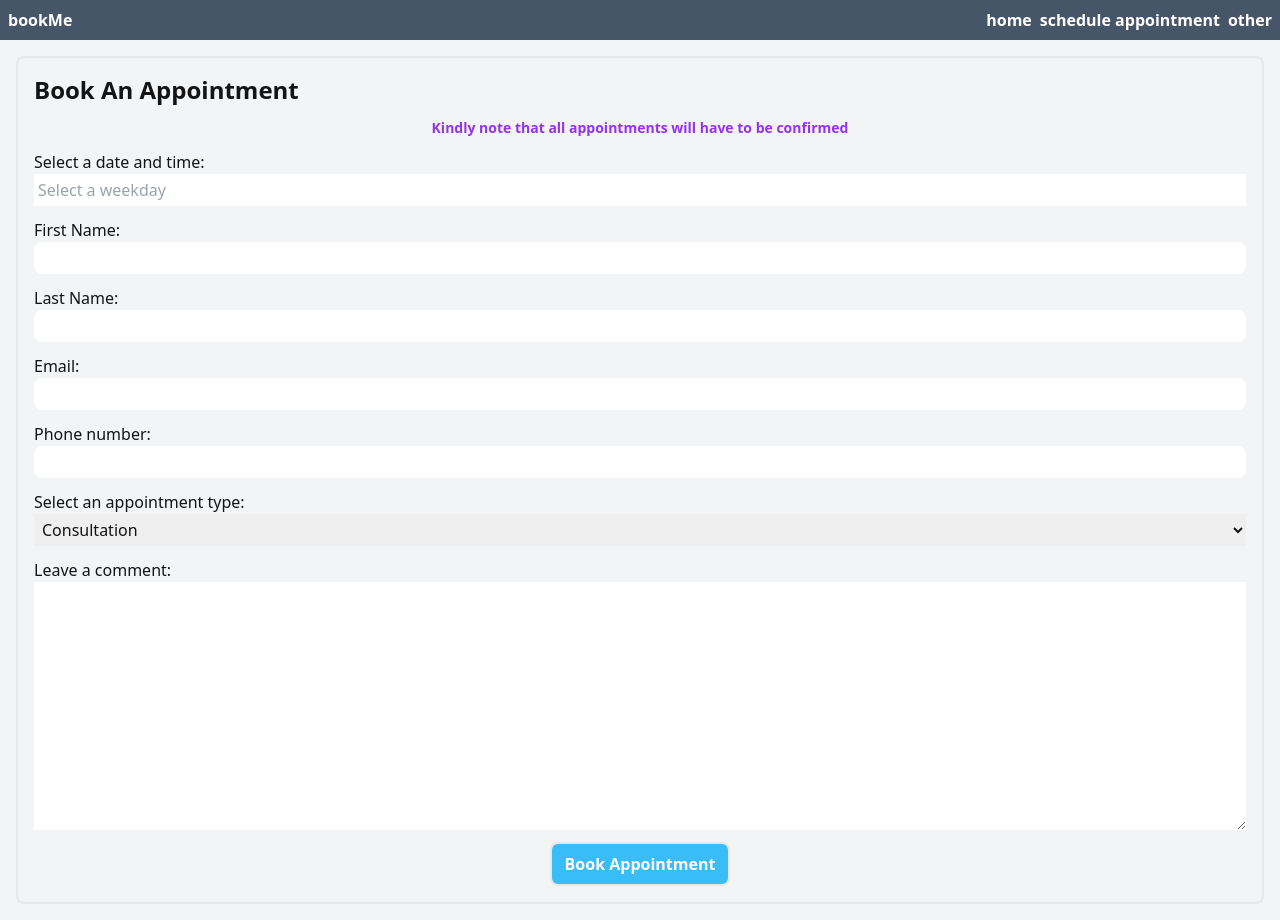
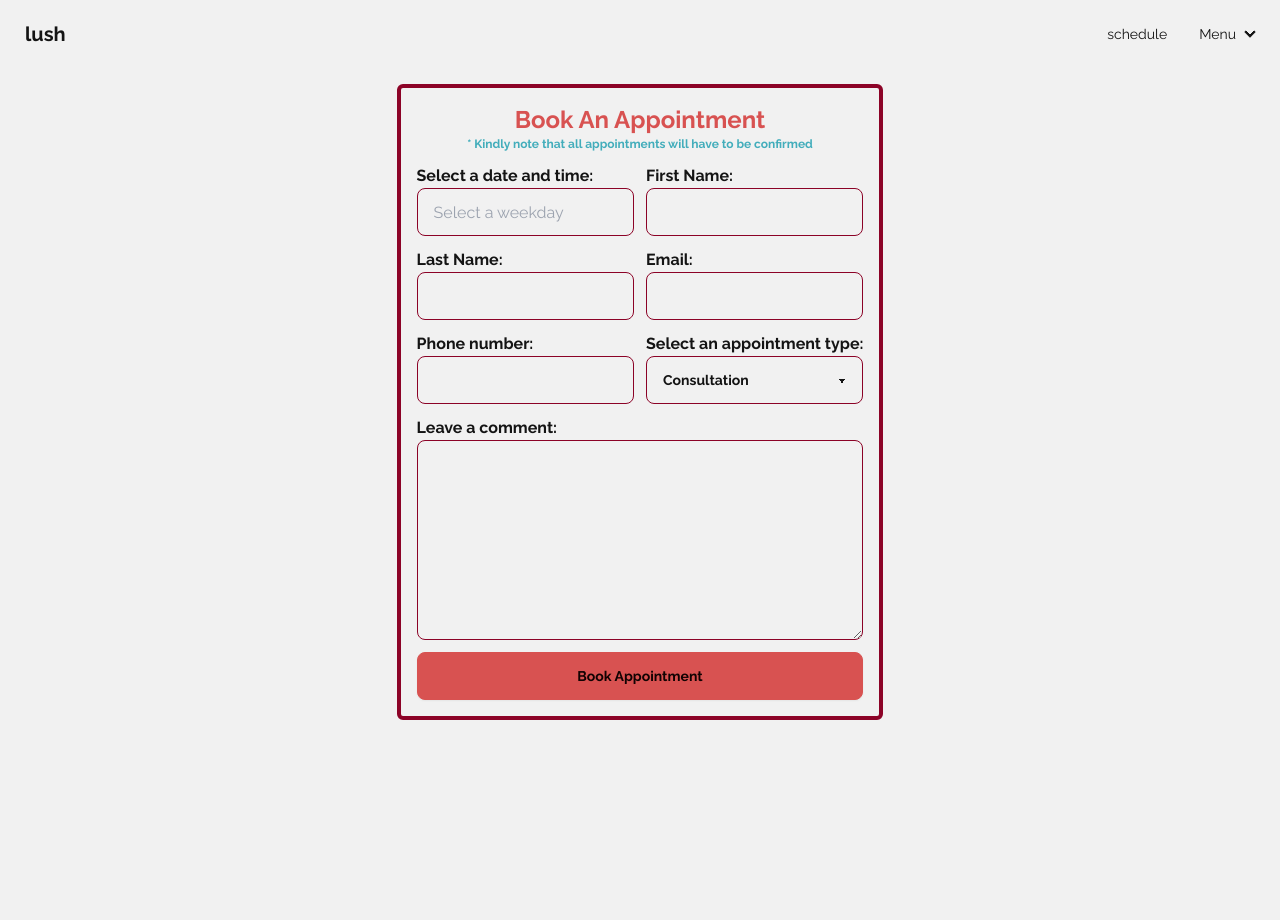
Before and after one commit to elvisnipah/appointment-booking-frontend, a React (Vite) app: page /new in a window 1280 px wide. After the commit the page ends 800 px from the top, so only its background shows below. Built offline with nearby package versions, Linux system fonts and the light colour scheme.

Commit message:
add new styles

```diff
--- a/src/App.jsx
+++ b/src/App.jsx
@@ -11,7 +11,7 @@ const App = () => {
   const handleLogin = () => {};
 
   return (
-    <div className="bg-gray-100 page">
+    <div className="bg-base-100 page font-Raleway">
       <Header />
       <Routes>
         <Route path="/" element="" />
--- a/src/components/AppointmentForm.jsx
+++ b/src/components/AppointmentForm.jsx
@@ -51,15 +51,19 @@ const AppointmentForm = () => {
   };
 
   return (
-    <div className="page p-4 bg-gray-100">
+    <div className="page p-4 max-w-[500px] md:max-w-[800px] self-center">
       <form
-        className="flex flex-col gap-3 border-2 rounded-lg p-4"
+        className="flex flex-col md:grid md:grid-cols-2 gap-3 border-4 border-primary rounded-md p-4"
         onSubmit={handleSubmit}
       >
-        <h1 className="text-2xl font-bold">Book An Appointment</h1>
-        <p className="font-bold text-center text-sm text-purple-600">
-          Kindly note that all appointments will have to be confirmed
-        </p>
+        <div className="md:col-span-2 flex flex-col items-center">
+          <h1 className="text-2xl font-bold text-secondary ">
+            Book An Appointment
+          </h1>
+          <p className="font-bold text-xs text-info">
+            * Kindly note that all appointments will have to be confirmed
+          </p>
+        </div>
 
         <DateInput
           date={appointment.date}
@@ -108,16 +112,16 @@ const AppointmentForm = () => {
             name="type"
             onChange={handleInputChange}
             value={appointment.type}
-            className="p-1"
+            className="select select-primary w-full max-w-xs"
           >
             <option value="consultation">Consultation</option>
             <option value="fitting">Fitting</option>
           </select>
         </Label>
-        <Label>
+        <Label colspan>
           Leave a comment:
           <textarea
-            className="p-1"
+            className="textarea textarea-primary max-h-[200px] font-normal"
             name="comment"
             cols="30"
             rows="10"
@@ -126,10 +130,7 @@ const AppointmentForm = () => {
           ></textarea>
         </Label>
 
-        <button
-          type="submit"
-          className="bg-sky-400 border-2 rounded-lg w-[180px] self-center text-white p-2 font-bold"
-        >
+        <button type="submit" className="btn btn-secondary md:col-span-2">
           Book Appointment
         </button>
       </form>
--- a/src/components/ConfirmationPage.jsx
+++ b/src/components/ConfirmationPage.jsx
@@ -2,8 +2,6 @@ import { useSelector } from "react-redux";
 
 const ConfirmationPage = () => {
   const appointment = useSelector(({ bookings }) => bookings);
-
-  console.log(appointment);
 
   if (!appointment) {
     return <div>Nothing to see here</div>;
@@ -12,6 +10,8 @@ const ConfirmationPage = () => {
   return (
     <div>
       Your appointment is scheduled. Appointment ID is ${appointment.id}
+      <br />
+      You can contact +2345345345345 to make enquiries.
     </div>
   );
 };
--- a/src/components/DateInput.jsx
+++ b/src/components/DateInput.jsx
@@ -53,7 +53,7 @@ const DateInput = ({ date, handleDateInputChange }) => {
     <Label>
       Select a date and time:
       <ReactDatePicker
-        className="w-[100%] p-1"
+        className="input input-bordered input-primary w-full max-w-xs font-normal"
         dateFormat="MMMM d, yyyy h:mm aa"
         showTimeSelect
         selected={date}
--- a/src/components/ui/CustomInput.jsx
+++ b/src/components/ui/CustomInput.jsx
@@ -1,7 +1,7 @@
 const CustomInput = (props) => {
   return (
     <input
-      className="p-1 rounded-lg"
+      className="input input-bordered input-primary w-full max-w-xs font-normal"
       type={props.type}
       name={props.name}
       value={props.value}
--- a/src/components/ui/Header.jsx
+++ b/src/components/ui/Header.jsx
@@ -2,22 +2,33 @@ import { Link } from "react-router-dom";
 
 const Header = () => {
   return (
-    <header className="flex justify-between p-2 bg-slate-600 text-white font-bold">
-      <div className="flex gap-3">
-        <p>bookMe</p>
-      </div>
-      <div className="flex gap-2">
-        <Link to="/">
-          <p>home</p>
-        </Link>
-        <Link to="/new">
-          <p>schedule appointment</p>
-        </Link>
-        <Link to="/">
-          <p>other</p>
+    <div className="navbar bg-base-100">
+      <div className="flex-1">
+        <Link to="/" className="btn btn-ghost text-xl">
+          lush
         </Link>
       </div>
-    </header>
+      <div className="flex-none">
+        <ul className="menu menu-horizontal px-1">
+          <li>
+            <Link to="/new">schedule</Link>
+          </li>
+          <li>
+            <details>
+              <summary>Menu</summary>
+              <ul className="p-2 bg-base-100 rounded-t-none">
+                <li>
+                  <a>Link 1</a>
+                </li>
+                <li>
+                  <a>Link 2</a>
+                </li>
+              </ul>
+            </details>
+          </li>
+        </ul>
+      </div>
+    </div>
   );
 };
 
--- a/src/components/ui/Label.jsx
+++ b/src/components/ui/Label.jsx
@@ -1,5 +1,11 @@
-const Label = ({ children }) => {
-  return <label className="flex flex-col">{children}</label>;
+const Label = (props) => {
+  return (
+    <label
+      className={`flex flex-col font-bold ${props.colspan && "md:col-span-2"}`}
+    >
+      {props.children}
+    </label>
+  );
 };
 
 export default Label;
```
